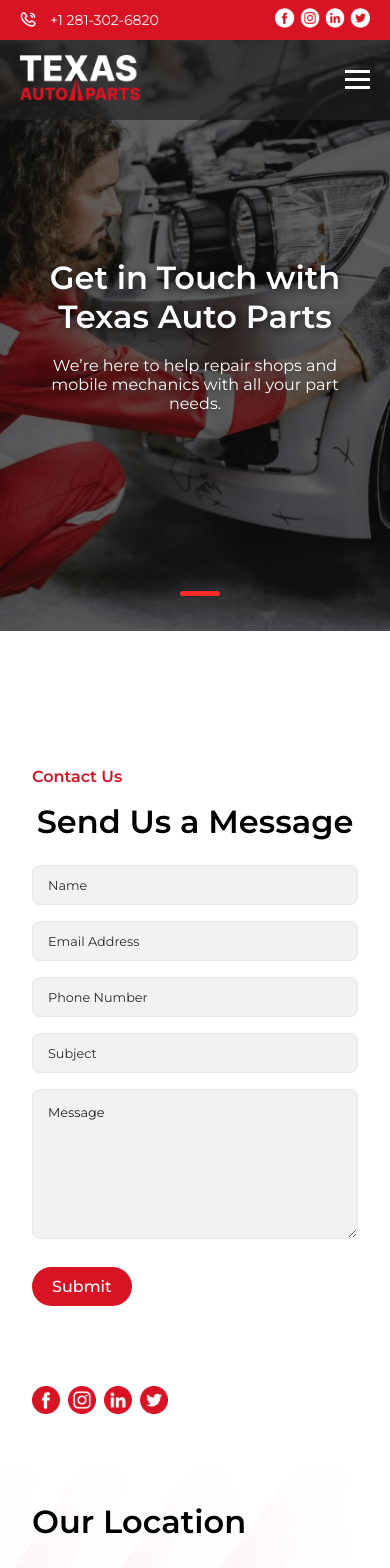
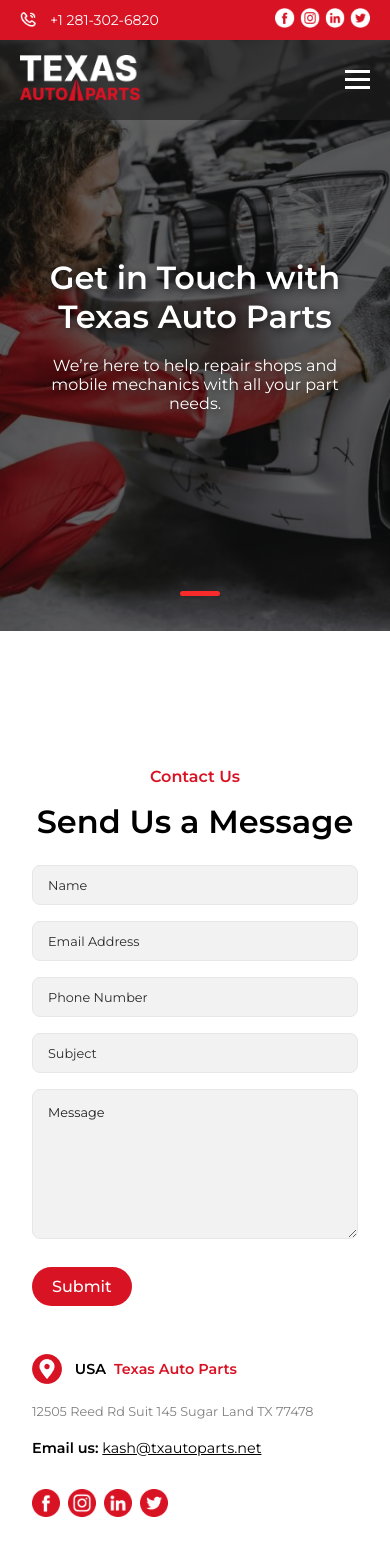
Before and after one commit to talhaxhahid/texas-auto-parts, a React (Create React App) app: page /Contact in a window 390 px wide. Shown: the top 1568 px of the page. Built offline with nearby package versions, Linux system fonts and the light colour scheme; grey boxes are pictures that could not be loaded.

Commit message:
contatus page bug fix

```diff
--- a/src/Components/contactus.js
+++ b/src/Components/contactus.js
@@ -163,6 +163,18 @@
                                     <span style={{ fontWeight: "bold" }}>Email us:</span> <u>kash@txautoparts.net</u>
                                 </p>
                             </div>
+                            <div className="presence-address2">
+                                <p style={{ fontWeight: "bold", display: "flex", alignItems: "center", color: "black" }}>
+                                    <img src={addressIcon} style={{ marginRight: "0.8rem" }} alt="Address" /> USA &nbsp;
+                                    <span className="highlight"> Texas Auto Parts</span>
+                                </p>
+                                <p style={{ color: "grey", fontSize: "0.8rem" }}>
+                                    12505 Reed Rd Suit 145 Sugar Land TX 77478
+                                </p>
+                                <p style={{ color: "black" }}>
+                                    <span style={{ fontWeight: "bold" }}>Email us:</span> <u>kash@txautoparts.net</u>
+                                </p>
+                            </div>
                         </div>
 
                         {/* Social Media Icons */}
--- a/src/styles/contactus.css
+++ b/src/styles/contactus.css
@@ -132,6 +132,9 @@
     .contactus h1 {
         text-align: center ;
     }
+    .contactus h4{
+        text-align: center ;
+    }
     .form-input, .form-textarea {
         font-size: 14px;
     }
```
